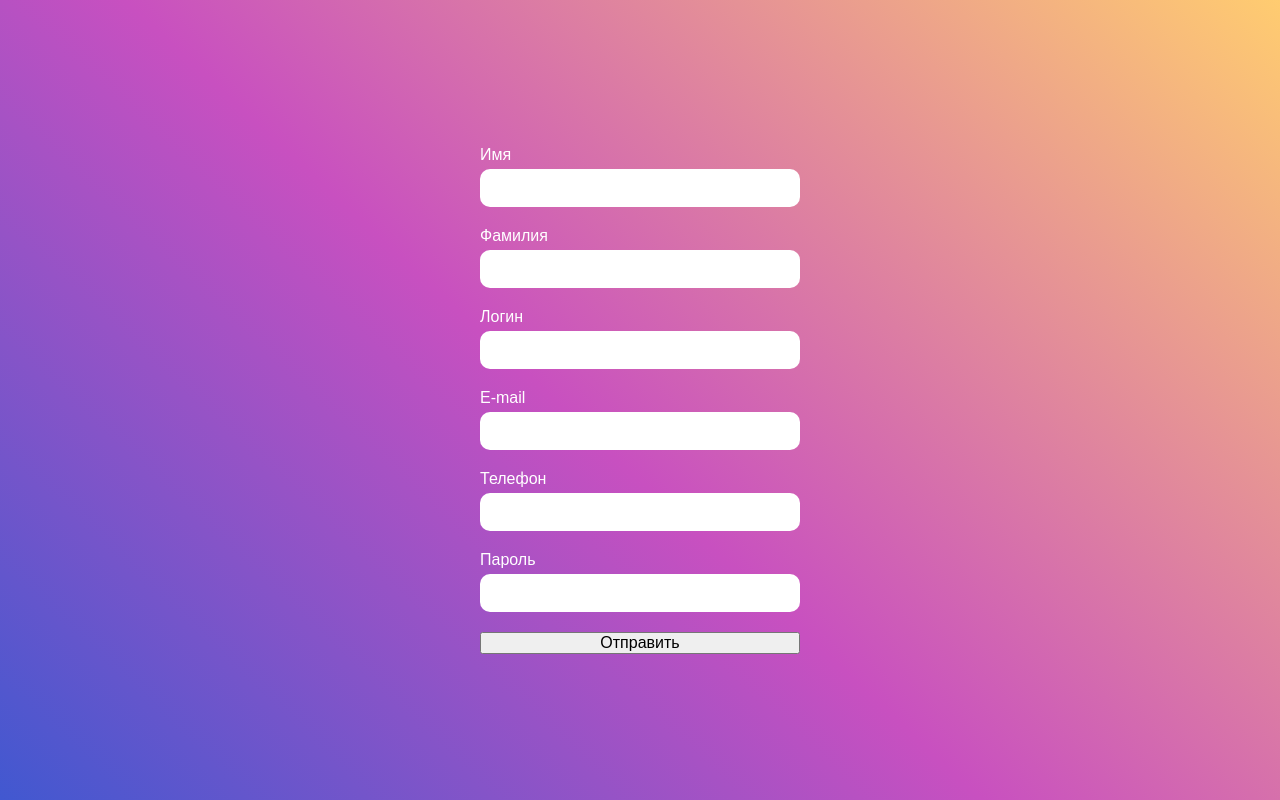
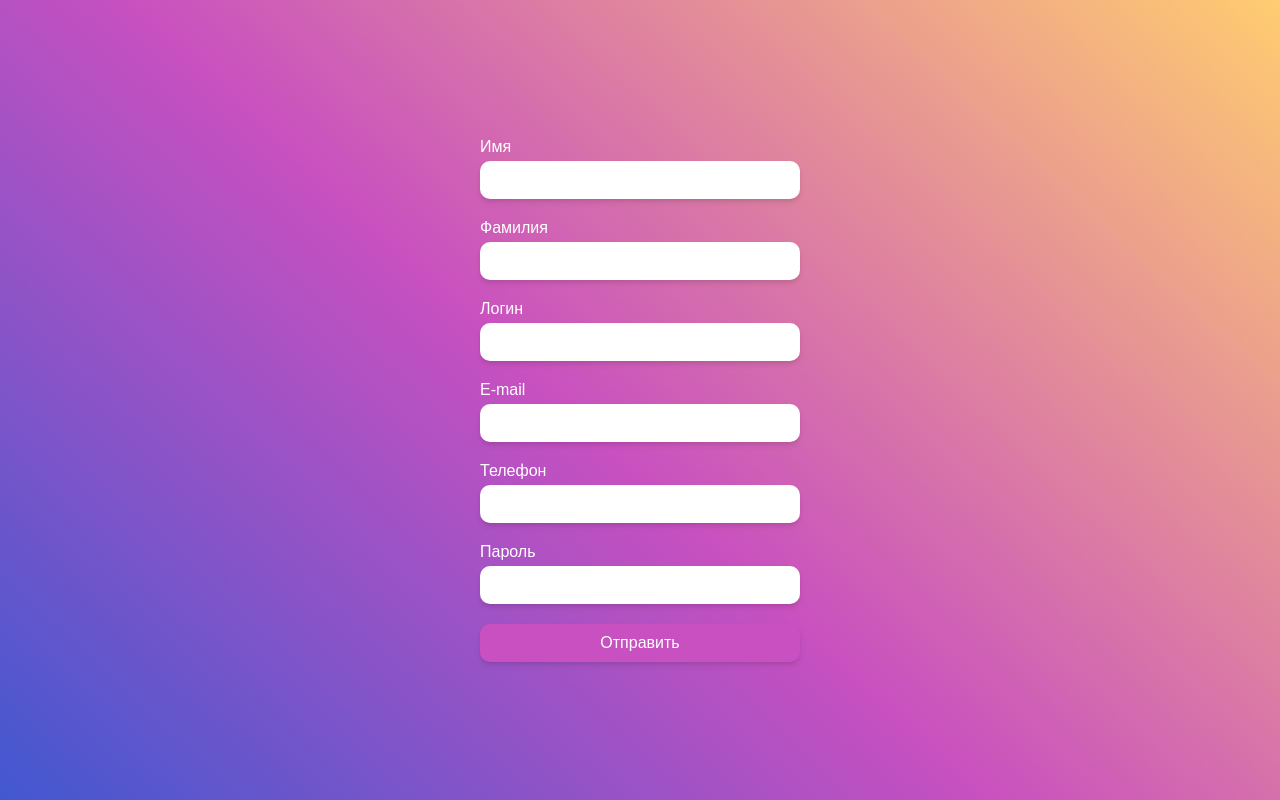
Before and after one commit to YP-KVAS/rover-game, a React (Vite) app in the folder packages/client/: page / in a window 1280 px wide. Built offline with nearby package versions, Linux system fonts and the light colour scheme.

Commit message:
Добавил компонент кнопки

```diff
--- /dev/null
+++ b/packages/client/src/components/Button/Button.css
@@ -0,0 +1,32 @@
+.btn {
+  padding: 10px;
+  border-radius: 10px;
+  border: none;
+  box-shadow: var(--shadow);
+  transition: all;
+  transition-duration: 0.5s;
+  cursor: pointer;
+}
+
+.btn:hover {
+  box-shadow: var(--shadow-lg);
+}
+
+.btn:active {
+  box-shadow: var(--shadow-sm);
+}
+
+.btn-primary {
+  background: var(--color-primary);
+  color: var(--color-text-on-dark);
+}
+
+.btn-secondary {
+  background: var(--color-secondary);
+  color: var(--color-text-on-dark);
+}
+
+.btn-accent {
+  background: var(--color-accent);
+  color: var(--color-text-on-ligh);
+}
--- /dev/null
+++ b/packages/client/src/components/Button/Button.tsx
@@ -0,0 +1,24 @@
+import { MouseEventHandler } from 'react'
+import './Button.css'
+
+type TButton = {
+  type: 'primary' | 'secondary' | 'accent'
+  children: string
+  clickHandler?: MouseEventHandler | undefined
+}
+
+export const Button = ({
+  type = 'primary',
+  children,
+  clickHandler,
+}: TButton) => {
+  const className = `btn btn-${type}`
+
+  return (
+    <button
+      onClick={clickHandler ? clickHandler : undefined}
+      className={className}>
+      {children}
+    </button>
+  )
+}
--- a/packages/client/src/components/FormInput/FormInput.css
+++ b/packages/client/src/components/FormInput/FormInput.css
@@ -9,6 +9,7 @@
   border: none;
   border-radius: 10px;
   padding: 10px;
+  box-shadow: var(--shadow);
 }
 
 .input--label {
--- a/packages/client/src/index.css
+++ b/packages/client/src/index.css
@@ -13,11 +13,18 @@
 html {
   --bg-gradient: linear-gradient(43deg, #4158d0 0%, #c850c0 46%, #ffcc70 100%);
 
-  --color-primary: #8d187d;
-  --color-secondary: #175dac;
-  --color-accent: #12b5ca;
+  --color-primary: #c850c0;
+  --color-secondary: #4158d0;
+  --color-accent: #ffcc70;
   --color-text-on-light: #000;
   --color-text-on-dark: #fff;
+
+  --shadow-sm: rgba(0, 0, 0, 0.1) 0px 1px 3px 0px,
+    rgba(0, 0, 0, 0.06) 0px 1px 2px 0px;
+  --shadow: rgba(0, 0, 0, 0.1) 0px 4px 6px -1px,
+    rgba(0, 0, 0, 0.06) 0px 2px 4px -1px;
+  --shadow-lg: rgba(0, 0, 0, 0.1) 0px 10px 15px -3px,
+    rgba(0, 0, 0, 0.05) 0px 4px 6px -2px;
 
   --font-xs: 10px;
   --font-sm: 14px;
--- a/packages/client/src/pages/Registration/Registration.tsx
+++ b/packages/client/src/pages/Registration/Registration.tsx
@@ -13,6 +13,8 @@ import {
 } from '../../utils/validation'
 import { FormInput } from '../../components/FormInput/FormInput'
 import { Form } from '../../components/Form/Form'
+import { Button } from '../../components/Button/Button'
+
 import './Registration.css'
 
 export const Registration = () => {
@@ -68,7 +70,7 @@ export const Registration = () => {
           registerObj={{ ...register('password', passwordValidation) }}
           errors={errors.password}
           errorsMsgs={passwordErrors}></FormInput>
-        <button>Отправить</button>
+        <Button type="primary">Отправить</Button>
       </Form>
     </main>
   )
```
